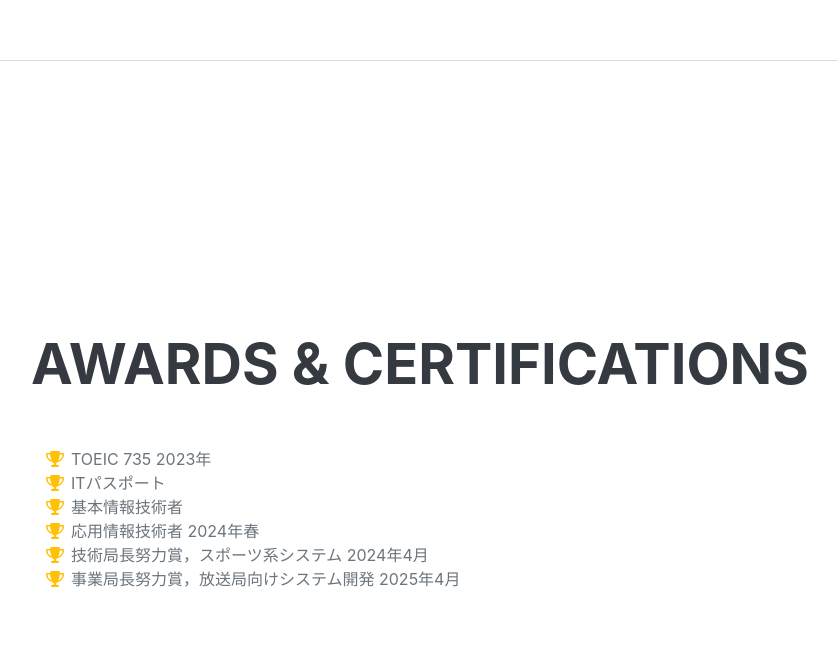
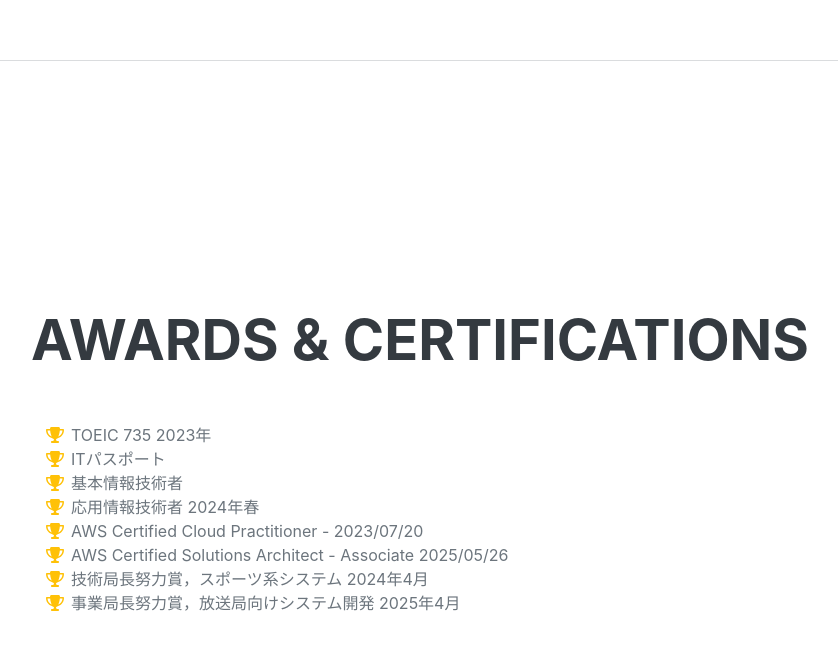
Before and after one commit to T3pp31/T3pp31.github.io, a plain HTML site: page index.html in a window 1280 px wide. Shown: the part 3944-4593 px from the top of the page, without its empty margins (289-1127 px from the left). Drawn offline with nearby package versions, Linux system fonts and the light colour scheme; a web font is replaced by a local one.

Commit message:
資格更新

```diff
--- a/index.html
+++ b/index.html
@@ -153,6 +153,14 @@
                         </li>
                         <li class="award-card">
                             <span class="fa-li"><i class="fas fa-trophy text-warning"></i></span>
+                            AWS Certified Cloud Practitioner - 2023/07/20
+                        </li>
+                        <li class="award-card">
+                            <span class="fa-li"><i class="fas fa-trophy text-warning"></i></span>
+                            AWS Certified Solutions Architect - Associate 2025/05/26
+                        </li>
+                        <li class="award-card">
+                            <span class="fa-li"><i class="fas fa-trophy text-warning"></i></span>
                             技術局長努力賞，スポーツ系システム 2024年4月
                         </li>
                         <li class="award-card">
```
